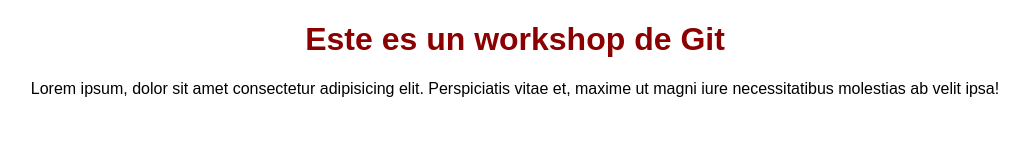
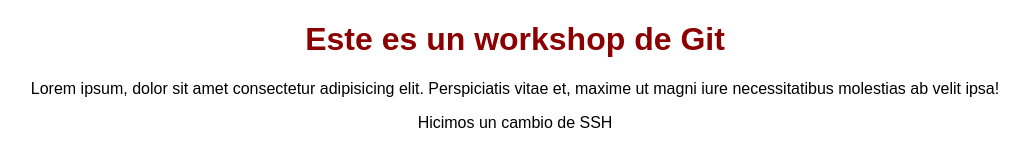
Before and after one commit to EzequielL99/git-workshop, a plain HTML site: page index.html in a window 1280 px wide. Shown: the whole page, without its empty margins (125-1154 px from the left). Drawn offline with Linux system fonts and the light colour scheme.

Commit message:
Cambios SSH

```diff
--- a/index.html
+++ b/index.html
@@ -12,6 +12,7 @@
     <div class="container">
         <h1>Este es un workshop de Git</h1>
         <p>Lorem ipsum, dolor sit amet consectetur adipisicing elit. Perspiciatis vitae et, maxime ut magni iure necessitatibus molestias ab velit ipsa!</p>
+        <p>Hicimos un cambio de SSH</p>
     </div>
 </body>
 </html>
```
